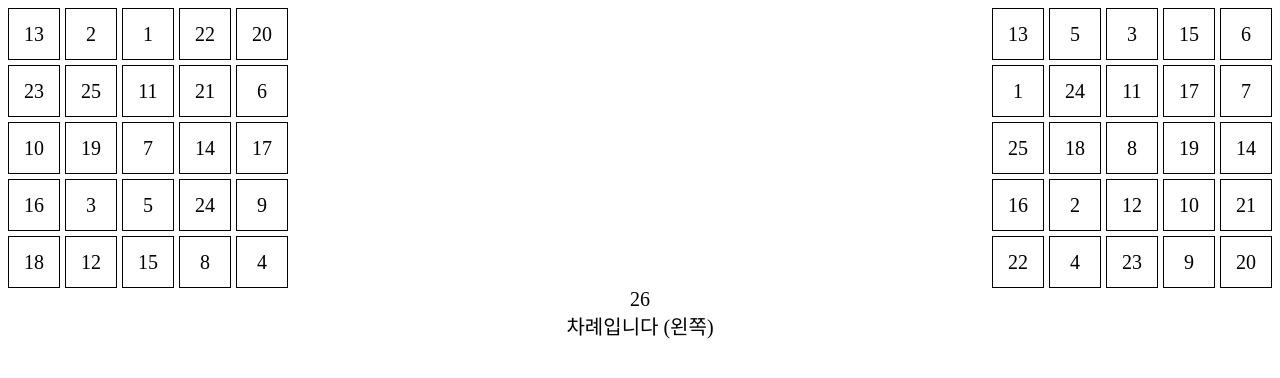
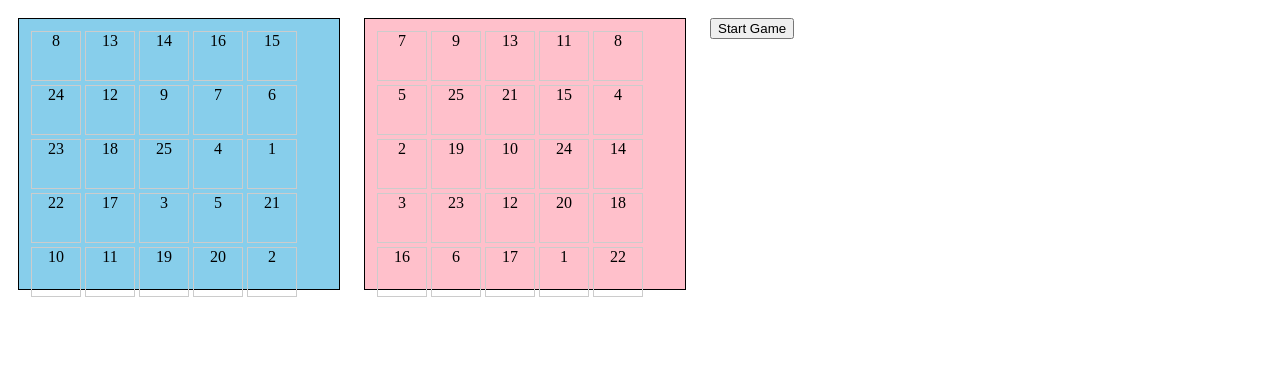
Before and after one commit to KDT-IaaS-Class-One-Group/bingmok, a website: page staticBingo/bingo.html in a window 1280 px wide. Drawn offline with Linux system fonts and the light colour scheme.

Commit message:
코드 수정후 빙고판 클릭됨, 다른문제 생김

```diff
--- a/staticBingo/bingo.html
+++ b/staticBingo/bingo.html
@@ -1,180 +1,130 @@
 <!DOCTYPE html>
-<html>
+<html lang="en">
 <head>
+    <meta charset="UTF-8">
+    <meta name="viewport" content="width=device-width, initial-scale=1.0">
+    <title>Document</title>
     <style>
-        /* CSS 스타일링은 여기에 작성합니다. */
-        .bingo-container {
-            display: flex;
-            justify-content: space-between;
+    .board {
+    width: 300px;
+    height: 250px;
+    display: inline-block;
+    vertical-align: top;
+    border: 1px solid #000;
+    margin: 10px;
+    padding: 10px;
 }
 
-        .bingo-board {
-            display: grid;
-            grid-template-columns: repeat(5, 1fr);
-            grid-template-rows: repeat(5, 1fr);
-            gap: 5px;
+button {
+    margin: 10px;
+}
+
+h2 {
+    text-align: center;
 }
 
 .cell {
-            display: flex;
-            align-items: center;
-            justify-content: center;
-            width: 50px;
-            height: 50px;
-            border: 1px solid #000;
-            font-size: 20px;
+    width: 48px;
+    height: 48px;
+    border: 1px solid #ccc;
+    display: inline-block;
+    text-align: center;
+    margin: 2px;
     cursor: pointer;
 }
 
-        .timer {
-            text-align: center;
-            font-size: 20px;
+/* Left board is sky blue */
+#left-board {
+    background-color: skyblue;
 }
 
-        .turn-message {
-            text-align: center;
-            font-size: 20px;
+/* Right board is pink */
+#right-board {
+    background-color: pink;
 }
 
-        .next-turn-button {
-            text-align: center;
-            font-size: 20px;
-            cursor: pointer;
-        }
     </style>
 </head>
 <body>
-    <div class="bingo-container">
-        <div class="bingo-board" id="left-board"></div>
-        <div class="bingo-board" id="right-board"></div>
+        <div class="board" id="left-board">
+            <h2>Left Board</h2>
         </div>
-    <div class="timer">30</div>
-    <div class="turn-message" id="turn-message"></div>
-    <div class="next-turn-button" id="next-turn-button" style="display: none">다음 차례</div>
+        <div class="board" id="right-board">
+            <h2>Right Board</h2>
+        </div>
+        <button id="start-game">Start Game</button>
 
     <script>
-        const leftBoard = document.getElementById("left-board");
-        const rightBoard = document.getElementById("right-board");
-        const turnMessage = document.getElementById("turn-message");
-        const nextTurnButton = document.getElementById("next-turn-button");
+   const leftBoard = document.getElementById('left-board');
+const rightBoard = document.getElementById('right-board');
+const startGameButton = document.getElementById('start-game');
+const cellCount = 25;
+let leftNumbers = [];
+let rightNumbers = [];
+let leftPickedNumbers = [];
+let rightPickedNumbers = [];
 
-        const boards = [leftBoard, rightBoard];
-        const players = ["왼쪽", "오른쪽"];
-        let currentPlayer = 0; // 왼쪽부터 시작
-        let timer = 30;
-        let interval;
-
-        initializeGame();
-
-        function initializeGame() {
-            createBingoBoard(leftBoard);
-            createBingoBoard(rightBoard);
-
-            startTimer();
-
-            displayTurnMessage();
-
-            nextTurnButton.addEventListener("click", nextTurn);
+// Initialize boards
+function initializeBoards() {
+    leftNumbers = generateRandomNumbers();
+    rightNumbers = generateRandomNumbers();
+    renderBoard(leftBoard, leftNumbers, leftPickedNumbers);
+    renderBoard(rightBoard, rightNumbers, rightPickedNumbers);
 }
 
-        function createBingoBoard(board) {
-            board.innerHTML = "";
-            const numbers = generateRandomNumbers(1, 25);
+// Generate an array of random numbers from 1 to 25
+function generateRandomNumbers() {
+    const numbers = [];
+    while (numbers.length < cellCount) {
+        const num = Math.floor(Math.random() * 25) + 1;
+        if (!numbers.includes(num)) {
+            numbers.push(num);
+        }
+    }
+    return numbers;
+}
 
-            for (let i = 0; i < 25; i++) {
-                const cell = document.createElement("div");
-                cell.className = "cell";
+// Render the given board with numbers
+function renderBoard(board, numbers, pickedNumbers) {
+    board.innerHTML = '';
+    for (let i = 0; i < cellCount; i++) {
+        const cell = document.createElement('div');
+        cell.classList.add('cell');
         cell.textContent = numbers[i];
-                cell.addEventListener("click", () => cellClickHandler(cell));
+        cell.addEventListener('click', () => onCellClick(cell, pickedNumbers));
+        if (pickedNumbers.includes(numbers[i])) {
+            cell.style.backgroundColor = 'blue';
+        }
         board.appendChild(cell);
     }
 }
 
-        function generateRandomNumbers(min, max) {
-            const numbers = [];
-            for (let i = min; i <= max; i++) {
-                numbers.push(i);
+// Handle cell click
+function onCellClick(cell, pickedNumbers) {
+    if (pickedNumbers.length >= 15) return;
+    const number = parseInt(cell.textContent);
+    if (!pickedNumbers.includes(number)) {
+        cell.style.backgroundColor = 'blue';
+        pickedNumbers.push(number);
+        if (pickedNumbers.length === 15) {
+            if (pickedNumbers === leftPickedNumbers) {
+                alert("Left Board wins!");
+            } else {
+                alert("Right Board wins!");
             }
-            for (let i = numbers.length - 1; i > 0; i--) {
-                const j = Math.floor(Math.random() * (i + 1));
-                [numbers[i], numbers[j]] = [numbers[j], numbers[i]];
         }
-            return numbers;
-        }
-
-        function cellClickHandler(cell) {
-            if (cell.textContent === "X" || cell.parentElement !== boards[currentPlayer]) {
-                return;
-            }
-
-            cell.textContent = "X";
-            cell.style.backgroundColor = "lightgray";
-
-            if (checkWin(boards[currentPlayer])) {
-                showWinnerMessage(players[currentPlayer]);
-                clearInterval(interval);
-            } else {
-                showNextTurnButton();
-                cell.style.pointerEvents = "none"; // 클릭 방지
     }
 }
 
-        function nextTurn() {
-            currentPlayer = 1 - currentPlayer;
-            hideNextTurnButton();
-            displayTurnMessage();
-            resetTimer();
-        }
+// Start the game
+startGameButton.addEventListener('click', () => {
+    initializeBoards();
+});
 
-        function displayTurnMessage() {
-            turnMessage.textContent = `차례입니다 (${players[currentPlayer]})`;
-        }
+// Initialize the game
+initializeBoards();
 
-        function startTimer() {
-            clearInterval(interval);
-            timer = 30;
-            interval = setInterval(() => {
-                document.querySelector(".timer").textContent = timer;
-                if (timer <= 0) {
-                    nextTurn();
-                }
-                timer--;
-            }, 1000);
-        }
 
-        function resetTimer() {
-            clearInterval(interval);
-            startTimer();
-        }
-
-        function checkWin(board) {
-            const cells = board.getElementsByClassName("cell");
-            const lines = [
-                [0, 1, 2, 3, 4], [5, 6, 7, 8, 9], [10, 11, 12, 13, 14], [15, 16, 17, 18, 19], [20, 21, 22, 23, 24], // 가로 빙고
-                [0, 5, 10, 15, 20], [1, 6, 11, 16, 21], [2, 7, 12, 17, 22], [3, 8, 13, 18, 23], [4, 9, 14, 19, 24], // 세로 빙고
-                [0, 6, 12, 18, 24], [4, 8, 12, 16, 20] // 대각선 빙고
-            ];
-
-            for (const line of lines) {
-                if (line.every(index => cells[index].textContent === "X")) {
-                    return true;
-                }
-            }
-
-            return false;
-        }
-
-        function showNextTurnButton() {
-            nextTurnButton.style.display = "block";
-        }
-
-        function hideNextTurnButton() {
-            nextTurnButton.style.display = "none";
-        }
-
-        function showWinnerMessage(winner) {
-            alert(winner + " 빙고판이 이겼습니다");
-        }
     </script>
 </body>
 </html>
```
Lines whose indentation alone changed are shown as unchanged.
